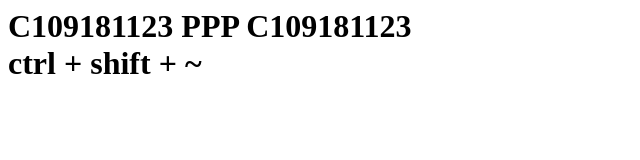
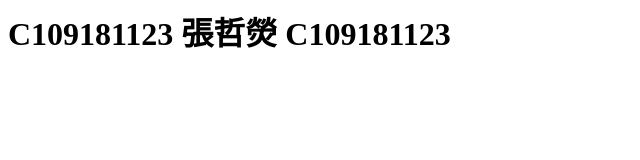
Before and after one commit to long934082/long934082.github.io, a plain HTML site: page index.html in a window 1280 px wide. Shown: the whole page, without its empty margins (0-640 px from the left). Drawn offline with Linux system fonts and the light colour scheme.

Commit message:
Update index.html

```diff
--- a/index.html
+++ b/index.html
@@ -1,4 +1,3 @@
-<h1>C109181123 PPP C109181123
+<h1>C109181123 張哲熒 C109181123
     <BR>
-        ctrl + shift + ~
 </h1>
```
